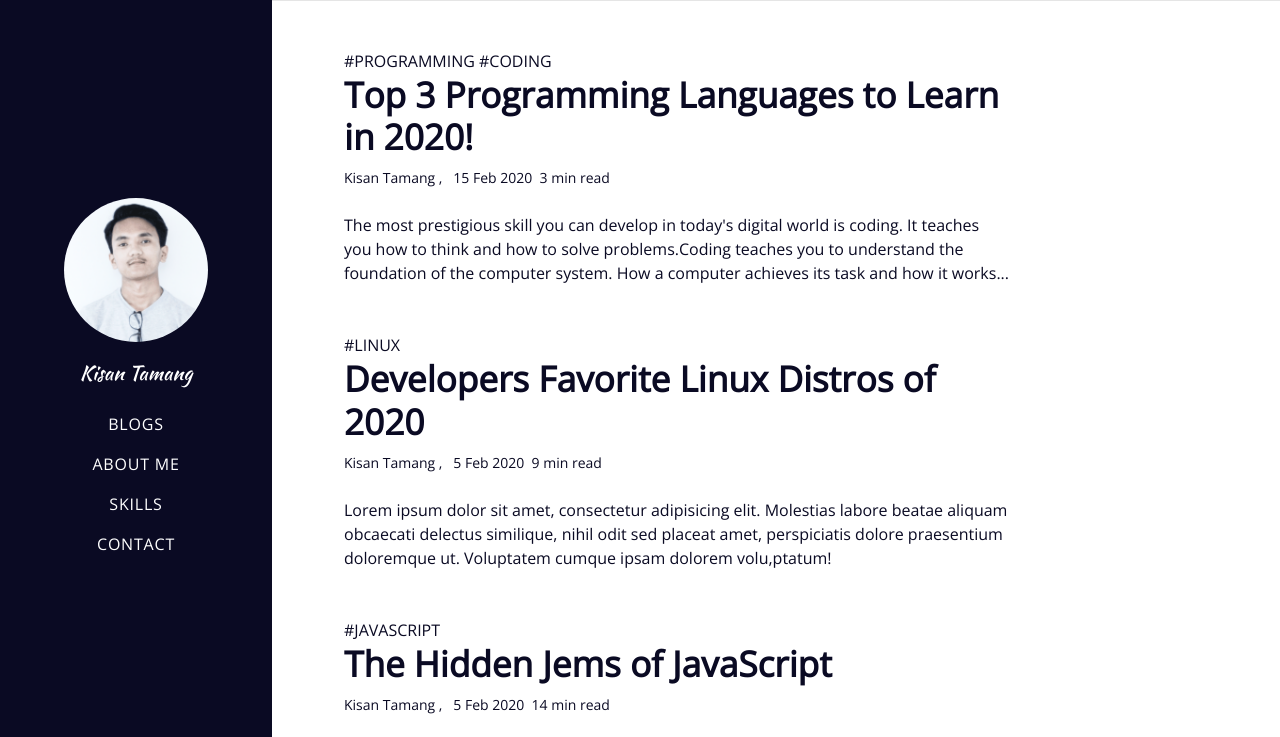
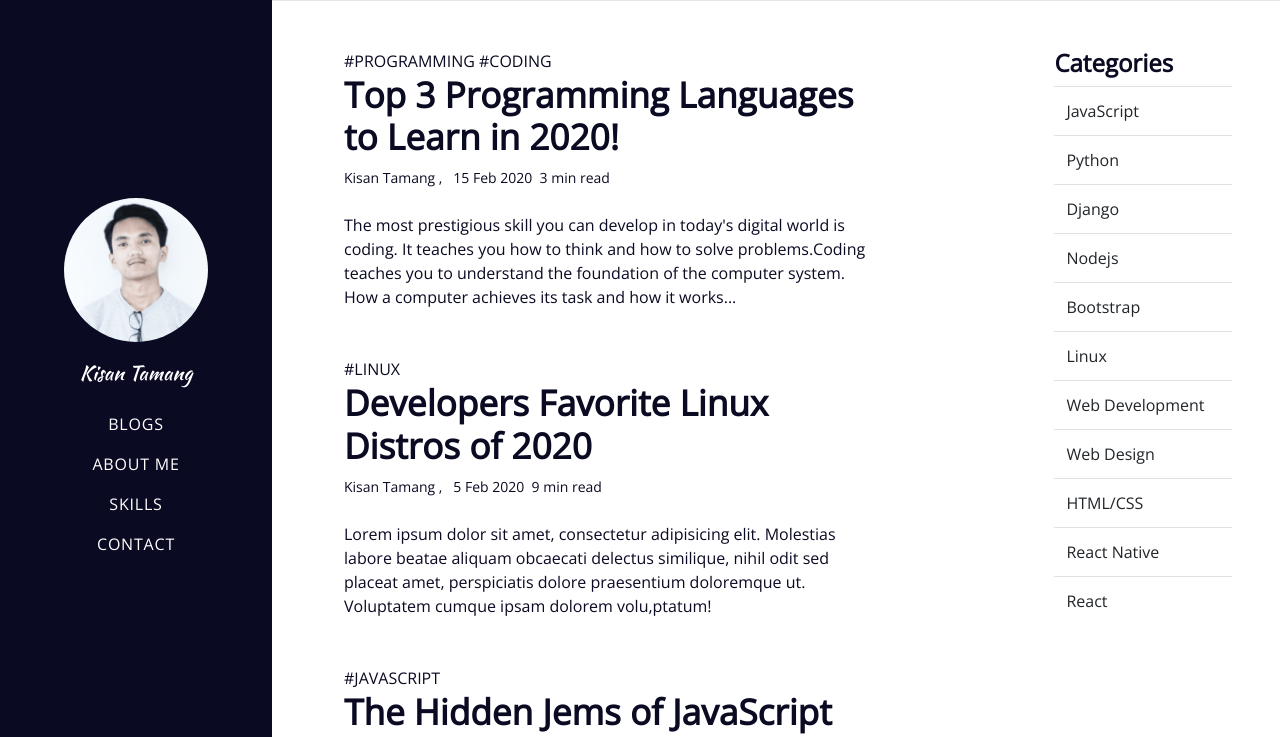
Before and after one commit to kisancodes/codewithkisan, a plain HTML site: page index.html in a window 1280 px wide. Shown: the top 737 px of the page. Drawn offline with nearby package versions, Linux system fonts and the light colour scheme; a web font is replaced by a local one.

Commit message:
final final

```diff
--- a/index.html
+++ b/index.html
@@ -59,7 +59,7 @@
   <div class="container-fluid p-0 ml-6">
     <hr class="m-0">
 		<!--blogs -->
-      <section class="resume-section ml-4 pl-3 pr-3 pt-3 pb-0 p-lg-5 d-flex align-items-center" id="blogs">
+      <section class="resume-section ml-4 pl-3 pr-3 pt-3 pb-0 p-lg-5 d-flex" id="blogs">
       <div class="w-100">
         <div class="blog w-75 mb-5">
           <span>#PROGRAMMING #CODING</span>
@@ -180,6 +180,48 @@
        </p>
       </footer>
     </div>
+    <div class="w-25 m-0 text-left">
+      <h4>Categories</h4>
+      <table class="table table-hover">
+  <tbody>
+    <tr>
+      <td>JavaScript</td>
+    </tr>
+        <tr>
+      <td>Python</td>
+    </tr>
+      <tr>
+      <td>Django</td>
+    </tr>
+      <tr>
+      <td>Nodejs</td>
+    </tr>
+      <tr>
+      <td>Bootstrap</td>
+    </tr>
+      <tr>
+      <td>Linux</td>
+    </tr>
+      <tr>
+      <td>Web Development</td>
+    </tr>
+      <tr>
+      <td>Web Design</td>
+
+    </tr>
+      <tr>
+      <td>HTML/CSS</td>
+    </tr>
+        <tr>
+      <td>React Native</td>
+    </tr>
+      <tr>
+      <td>React</td>
+    </tr>
+  </tbody>
+</table>
+
+    </div>
     </section>
 </div>
 
```
Also changed, not shown: about.html (+4 -6 lines), blog_page.html (+1 -1 lines).
